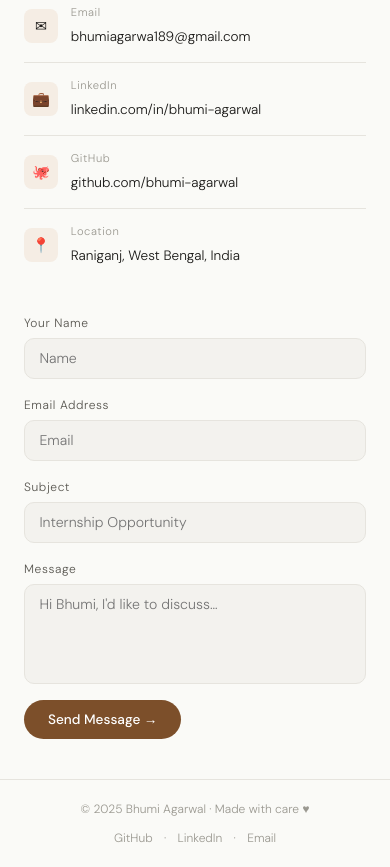
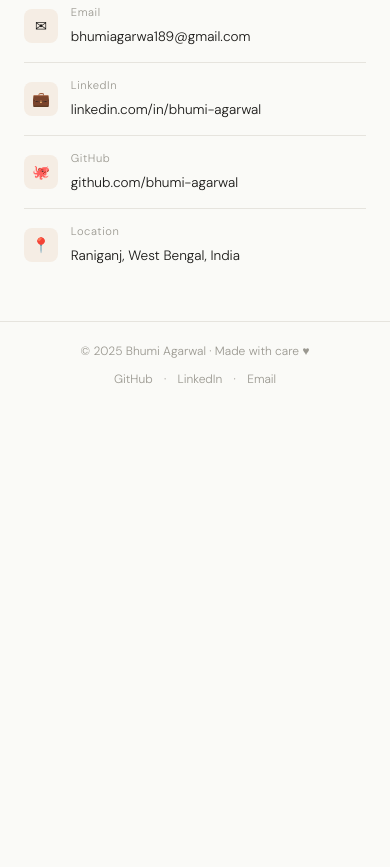
Before and after one commit to Bhumiagarwal/portfolio, a plain HTML site: page index.html in a window 390 px wide. Shown: the part 3358-4225 px from the top of the page. After the commit the page ends 3767 px from the top, so only its background shows below. Drawn offline with Linux system fonts and the light colour scheme.

```diff
--- a/index.html
+++ b/index.html
@@ -301,23 +301,14 @@
         <h2 class="reveal">Let's connect</h2>
         <p class="section-intro reveal" style="margin-bottom: 0;">Open to Software Engineer and Full-Stack Intern roles. Feel free to drop a message!</p>
         <div class="contact-info reveal" style="transition-delay:0.1s">
-          <div class="contact-item"><div class="contact-icon">✉</div><div><span class="ci-label">Email</span><a href="mailto:bhumiagarwa189@gmail.com" class="ci-val">bhumiagarwa189@gmail.com</a></div></div>
+          <div class="contact-item"><div class="contact-icon">✉</div><div><span class="ci-label">Email</span><a href="mailto:bhumiagarwal89@gmail.com" class="ci-val">bhumiagarwa189@gmail.com</a></div></div>
 
           <div class="contact-item"><div class="contact-icon">💼</div><div><span class="ci-label">LinkedIn</span><a href="#" onclick="alert('🔗 LinkedIn profile: linkedin.com/in/bhumi-agarwal')" class="ci-val">linkedin.com/in/bhumi-agarwal</a></div></div>
           <div class="contact-item"><div class="contact-icon">🐙</div><div><span class="ci-label">GitHub</span><a href="#" onclick="alert('🐙 GitHub: github.com/bhumi-agarwal')" class="ci-val">github.com/bhumi-agarwal</a></div></div>
           <div class="contact-item" style="border: none;"><div class="contact-icon">📍</div><div><span class="ci-label">Location</span><span class="ci-val">Raniganj, West Bengal, India</span></div></div>
         </div>
       </div>
-      <div class="reveal" style="transition-delay:0.15s">
-        <form class="contact-form" onsubmit="handleSubmit(event)">
-          <div class="form-group"><label for="name">Your Name</label><input type="text" id="name" placeholder="Name" required></div>
-          <div class="form-group"><label for="email">Email Address</label><input type="email" id="email" placeholder="Email" required></div>
-          <div class="form-group"><label for="subject">Subject</label><input type="text" id="subject" placeholder="Internship Opportunity"></div>
-          <div class="form-group"><label for="message">Message</label><textarea id="message" placeholder="Hi Bhumi, I'd like to discuss…" required></textarea></div>
-          <button type="submit" class="btn btn-primary" style="align-self: flex-start;">Send Message →</button>
-          <p id="form-success" style="display:none; color: var(--accent); font-size: 0.88rem; margin-top: 0.5rem;">✓ Message sent! I'll be in touch soon.</p>
-        </form>
-      </div>
+
     </div>
   </div>
 </section>
```
